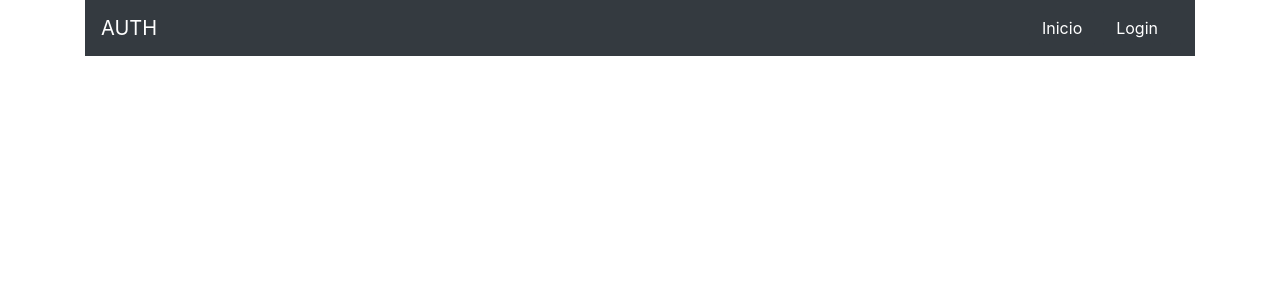
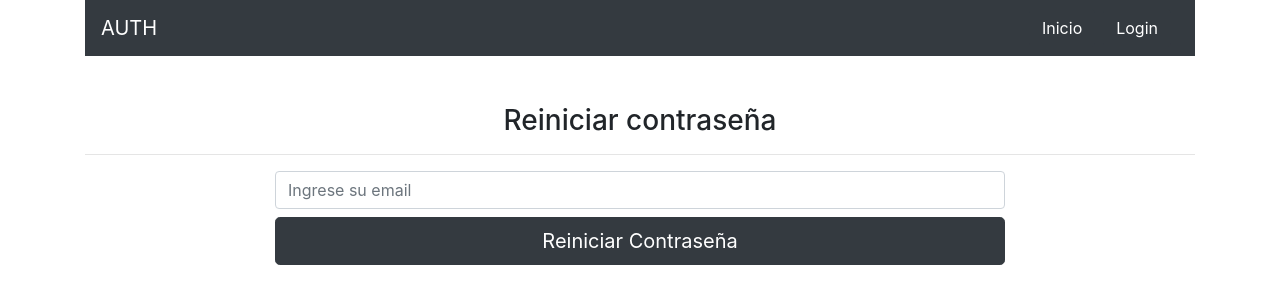
Before and after one commit to emege93/React-Crud-firebase-login-auth-example, a React (Create React App) app: page /reset in a window 1280 px wide. Shown: the top 304 px of the page. Built offline with nearby package versions, Linux system fonts and the light colour scheme; no server answers.

Commit message:
Reset Password

```diff
--- a/src/App.jsx
+++ b/src/App.jsx
@@ -3,6 +3,7 @@
 import Admin from './components/Admin';
 import Login from './components/Login';
 import Navbar from './components/Navbar';
+import Reset from './components/Reset';
 
 import { auth } from './firebase';
 
@@ -32,6 +33,9 @@
           <Route path="/admin">
             <Admin/>
           </Route>
+          <Route path="/reset">
+            <Reset/>
+          </Route>
           <Route path="/" exact>
             inicio
           </Route>
--- a/src/components/Login.jsx
+++ b/src/components/Login.jsx
@@ -134,6 +134,17 @@
                                     esRegistro ? '¿Ya estas registrado?' : '¿No tienes cuenta?'
                                 }
                             </button>
+                            {
+                                !esRegistro ? (
+                                    <button
+                                    className="btn btn-danger btn-sm mt-1"
+                                    type="button"
+                                    onClick={() => props.history.push('/reset')}
+                                    >
+                                    Recuperar contraseña
+                                </button>
+                                ) : null
+                            }
                         </form>
                     </div>
                 </div>
--- /dev/null
+++ b/src/components/Reset.jsx
@@ -0,0 +1,66 @@
+import React, {useState, useCallback} from 'react'
+import { withRouter } from 'react-router-dom'
+import { auth } from '../firebase'
+
+const Reset = (props) => {
+
+    const [email, setEmail] = useState('')
+    const [error, setError] = useState(null)
+
+    const procesarDatos = e => {
+        e.preventDefault()
+        if(!email.trim()){
+            //console.log('Ingrese Email');
+            setError('Ingrese Email')
+            return
+        }
+        setError(null)
+
+        recuperar()
+    }
+
+    const recuperar = useCallback(async () => {
+        try {
+            await auth.sendPasswordResetEmail(email)
+            console.log('correo enviado');
+            props.history.push('/login')
+        } catch (error) {
+            console.log(error);
+            setError(error.message)
+        }
+    }, [email,props.history])
+
+    return (
+        <div className="mt-5">
+        <h3 className="text-center">
+            Reiniciar contraseña
+        </h3>
+        <hr/>
+        <div className="row justify-content-center">
+            <div className="col-12 col-sm-8 col-md-6-col-xl-4">
+                <form onSubmit={procesarDatos}>
+                    {
+                        error && (
+                            <div className="alert alert-danger">
+                                {error}
+                            </div>
+                        )
+                    }
+                    <input
+                        type="email"
+                        className="form-control mb-2"
+                        placeholder="Ingrese su email"
+                        onChange={e => setEmail(e.target.value)}
+                        value={email}
+                    />
+                    <button className="btn btn-dark btn-lg btn-block" type="submit">
+                        Reiniciar Contraseña
+                    </button>
+                </form>
+            </div>
+        </div>
+    </div>
+    )
+}
+
+export default withRouter(Reset)
```
